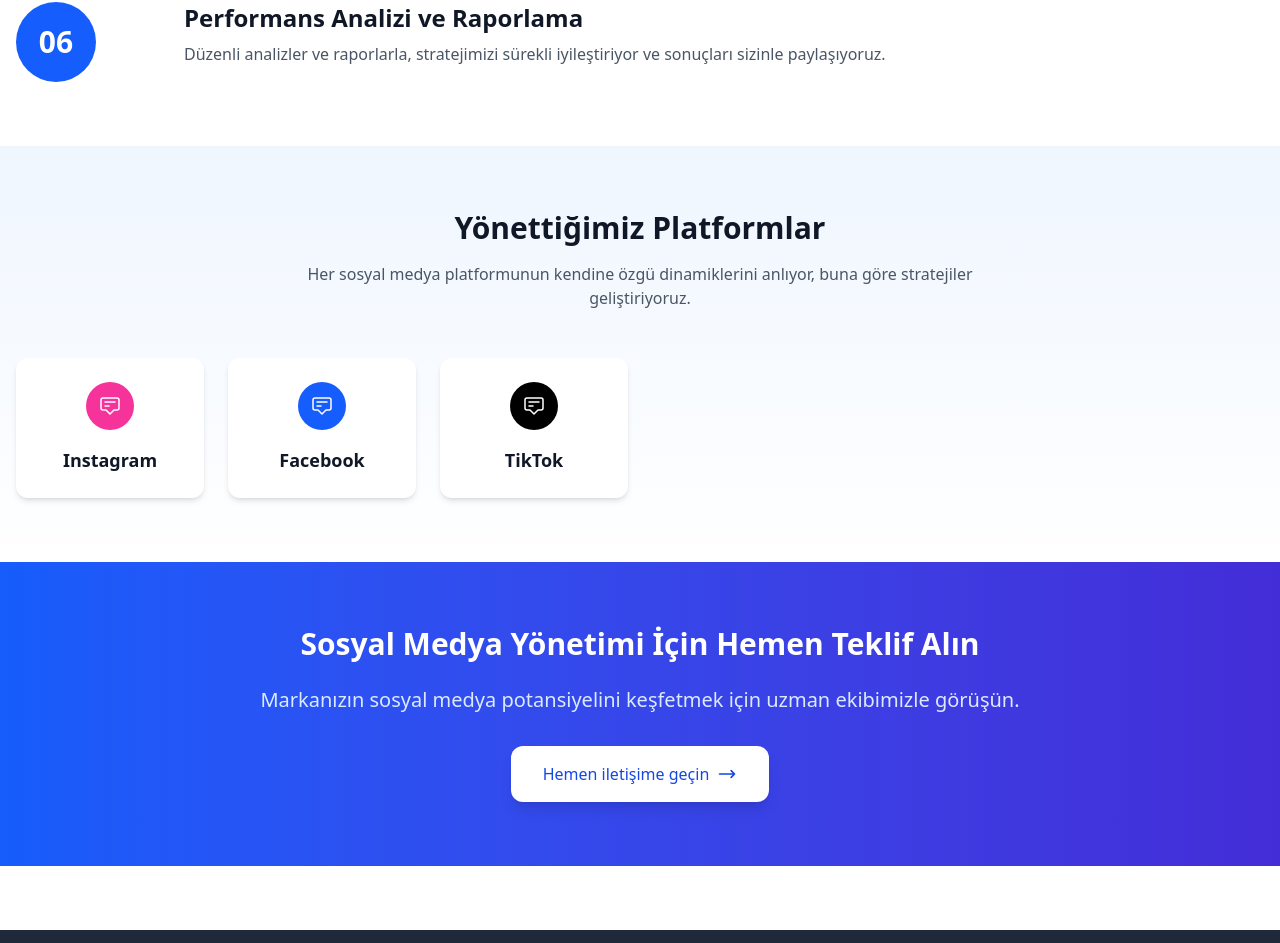
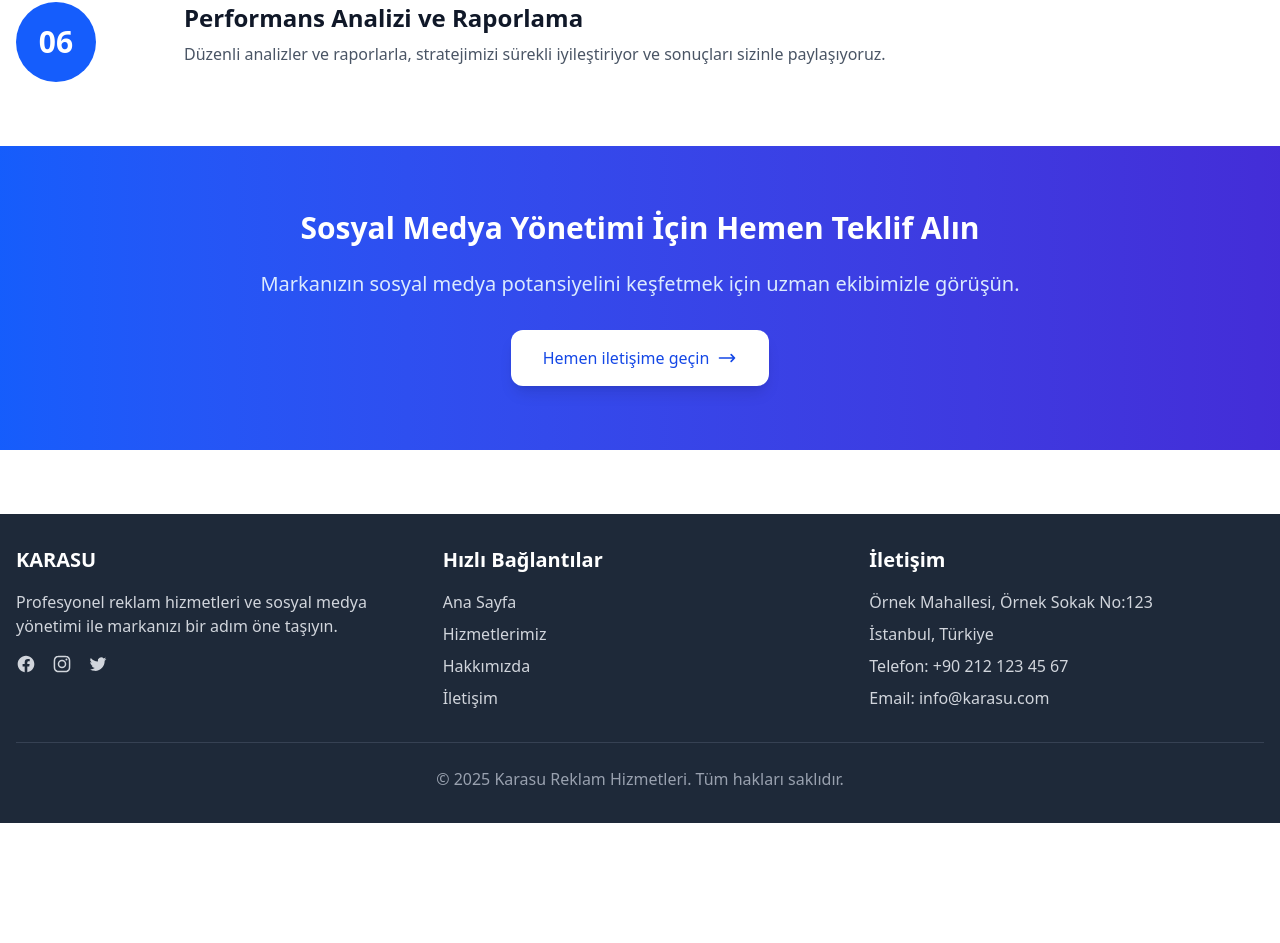
Before and after one commit to huseyincndd/karasumedya, a Next.js app: page /hizmetler/sosyal-medya in a window 1280 px wide. Shown: the part 2736-3679 px from the top of the page. After the commit the page ends 3559 px from the top, so only its background shows below. Built offline with nearby package versions, Linux system fonts and the light colour scheme.

Commit message:
düzenlemeler5

```diff
--- a/src/app/hizmetler/sosyal-medya/page.tsx
+++ b/src/app/hizmetler/sosyal-medya/page.tsx
@@ -247,35 +247,6 @@ export default function SosyalMedya() {
         </div>
       </section>
 
-      {/* Platforms Section */}
-      <section className="py-16 bg-gradient-to-b from-blue-50 to-white">
-        <div className="container mx-auto px-4">
-          <div className="max-w-7xl mx-auto">
-            <div className="text-center mb-12">
-              <h2 className="text-3xl font-bold text-gray-900 mb-4">
-                Yönettiğimiz Platformlar
-              </h2>
-              <p className="text-gray-600 max-w-3xl mx-auto">
-                Her sosyal medya platformunun kendine özgü dinamiklerini anlıyor,
-                buna göre stratejiler geliştiriyoruz.
-              </p>
-            </div>
-
-            <div className="grid grid-cols-2 md:grid-cols-3 lg:grid-cols-6 gap-6">
-              {platforms.map((platform, index) => (
-                <div key={index} className="bg-white rounded-xl shadow-md p-6 flex flex-col items-center hover:shadow-lg transition-shadow duration-300 text-center">
-                  <div className={`w-12 h-12 ${platform.color} rounded-full flex items-center justify-center text-white mb-4`}>
-                    <svg className="w-6 h-6" fill="none" stroke="currentColor" viewBox="0 0 24 24">
-                      <path strokeLinecap="round" strokeLinejoin="round" strokeWidth={1.5} d="M7 8h10M7 12h4m1 8l-4-4H5a2 2 0 01-2-2V6a2 2 0 012-2h14a2 2 0 012 2v8a2 2 0 01-2 2h-3l-4 4z" />
-                    </svg>
-                  </div>
-                  <h3 className="text-lg font-semibold text-gray-900">{platform.name}</h3>
-                </div>
-              ))}
-            </div>
-          </div>
-        </div>
-      </section>
 
       {/* CTA Section */}
       <section className="py-16 bg-gradient-to-r from-blue-600 to-indigo-700 text-white">
```
